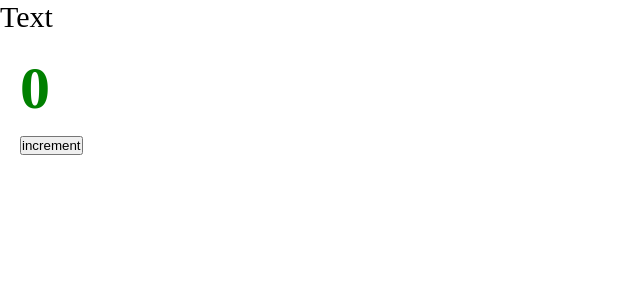
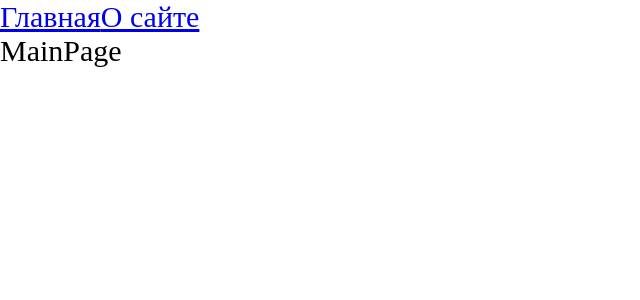
Before and after one commit to kaechyou/production-project, a React app: page / in a window 1280 px wide. Shown: the top 300 px of the page, without its empty margins (0-640 px from the left). Built offline with nearby package versions, Linux system fonts and the light colour scheme.

Commit message:
add react-router

```diff
--- a/package.json
+++ b/package.json
@@ -33,6 +33,7 @@
   },
   "dependencies": {
     "react": "^17.0.2",
-    "react-dom": "^17.0.2"
+    "react-dom": "^17.0.2",
+    "react-router-dom": "^6.2.1"
   }
 }
--- a/src/App.tsx
+++ b/src/App.tsx
@@ -1,11 +1,17 @@
-import { Counter } from './components/Counter'
+import { Routes, Route, Link } from 'react-router-dom';
+import AboutPage from './pages/AboutPage/AboutPage';
+import MainPage from './pages/MainPage/MainPage';
 import './index.scss'
 
 function App() {
   return (
     <div className='app'>
-      Text
-      <Counter/>
+      <Link to={'/'}>Главная</Link>
+      <Link to={'/about'}>О сайте</Link>
+      <Routes>
+        <Route path={'/about'} element={<AboutPage />}/>
+        <Route path={'/'} element={<MainPage />}/>
+      </Routes>
     </div>
   )
 }
--- a/src/index.tsx
+++ b/src/index.tsx
@@ -1,7 +1,10 @@
 import { render } from "react-dom";
+import { BrowserRouter } from "react-router-dom";
 import App from "./App";
 
 render(
-  <App/>,
+  <BrowserRouter>
+    <App />
+  </BrowserRouter>,
   document.getElementById('root')
 )
--- /dev/null
+++ b/src/pages/AboutPage/AboutPage.tsx
@@ -0,0 +1,7 @@
+function AboutPage() {
+  return (
+    <div>AboutPage</div>
+  )
+}
+
+export default AboutPage;
--- /dev/null
+++ b/src/pages/MainPage/MainPage.tsx
@@ -0,0 +1,7 @@
+function MainPage() {
+  return (
+    <div>MainPage</div>
+  )
+}
+
+export default MainPage;
```
Also changed, not shown: 7 other files (tests, documents, lock files or other folders).
